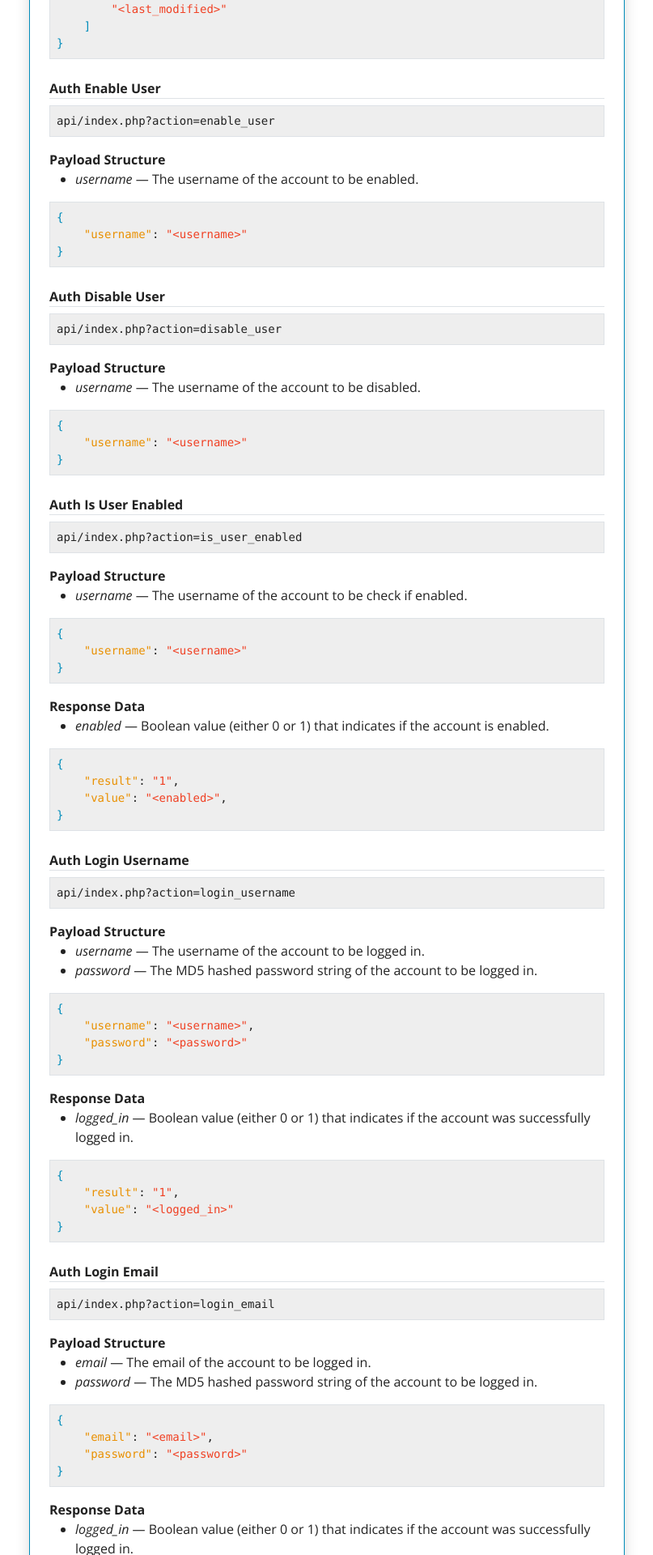
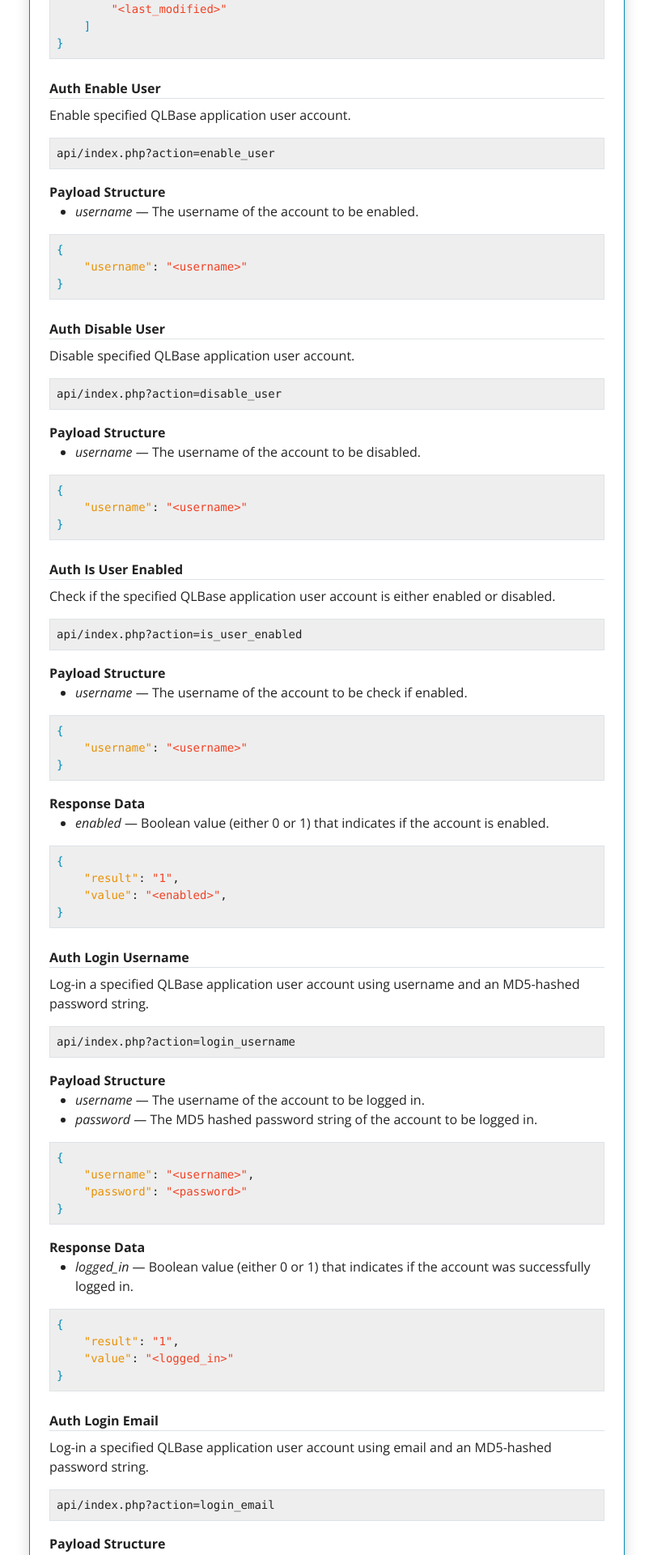
Before and after one commit to nthnn/QLBase, a Vue app in the folder documentations/: page /authentication in a window 1280 px wide. Shown: the part 4120-6040 px from the top of the page at 81% size, without its empty margins (426-1233 px from the left). Built offline with nearby package versions, Linux system fonts and the light colour scheme.

Commit message:
Descriptions for Authentication API actions.

```diff
--- a/documentations/src/views/Authentication.vue
+++ b/documentations/src/views/Authentication.vue
@@ -166,6 +166,7 @@
 <span class="text-primary">}</span></pre>
 
     <b class="mt-4 mb-2 d-block border-bottom fw-bold">Auth Enable User</b>
+    <p>Enable specified QLBase application user account.</p>
     <pre class="bg-secondary border-gray border rounded p-2">api/index.php?action=enable_user</pre>
 
     <b>Payload Structure</b>
@@ -178,6 +179,7 @@
 <span class="text-primary">}</span></pre>
 
     <b class="mt-4 mb-2 d-block border-bottom fw-bold">Auth Disable User</b>
+    <p>Disable specified QLBase application user account.</p>
     <pre class="bg-secondary border-gray border rounded p-2">api/index.php?action=disable_user</pre>
 
     <b>Payload Structure</b>
@@ -190,6 +192,7 @@
 <span class="text-primary">}</span></pre>
 
     <b class="mt-4 mb-2 d-block border-bottom fw-bold">Auth Is User Enabled</b>
+    <p>Check if the specified QLBase application user account is either enabled or disabled.</p>
     <pre class="bg-secondary border-gray border rounded p-2">api/index.php?action=is_user_enabled</pre>
 
     <b>Payload Structure</b>
@@ -212,6 +215,7 @@
 <span class="text-primary">}</span></pre>
 
     <b class="mt-4 mb-2 d-block border-bottom fw-bold">Auth Login Username</b>
+    <p>Log-in a specified QLBase application user account using username and an MD5-hashed password string.</p>
     <pre class="bg-secondary border-gray border rounded p-2">api/index.php?action=login_username</pre>
 
     <b>Payload Structure</b>
@@ -236,6 +240,7 @@
 <span class="text-primary">}</span></pre>
 
     <b class="mt-4 mb-2 d-block border-bottom fw-bold">Auth Login Email</b>
+    <p>Log-in a specified QLBase application user account using email and an MD5-hashed password string.</p>
     <pre class="bg-secondary border-gray border rounded p-2">api/index.php?action=login_email</pre>
 
     <b>Payload Structure</b>
```
